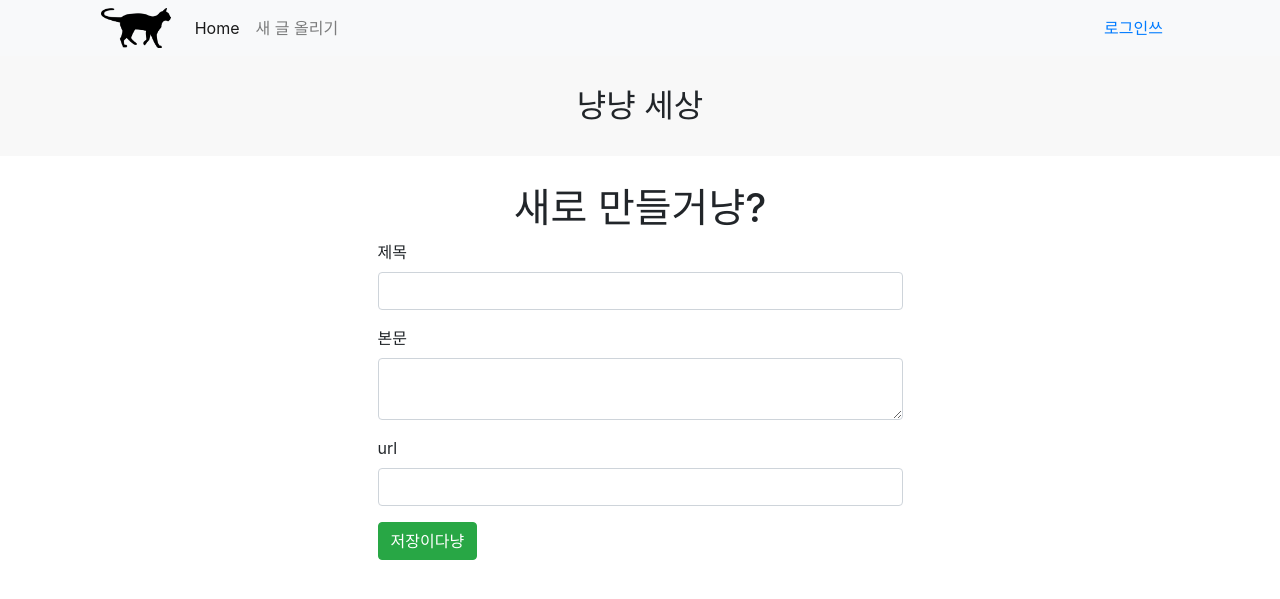
After one commit to SangYunLeee/touchWorld, a Node server app: page /new in a window 1280 px wide. The commit adds this page. Shown: the top 599 px of the page. Run offline with Node 20, Linux system fonts and the light colour scheme; some libraries are stand-ins or nearby versions.

Commit message:
feat : Add page that create new Daily.

```diff
--- a/app.js
+++ b/app.js
@@ -2,27 +2,69 @@
 const express = require("express");
 const ejsMate = require('ejs-mate');
 const path = require('path');
+const methodOverride = require('method-override');
 
 // express app setting
 const app = express();
 
 // set view settings
-
 app.set('view engine', 'ejs');
 app.engine('ejs', ejsMate);
 app.set('views', path.join(__dirname, '/views'));
 app.use(express.static(path.join(__dirname, 'public')));
+app.use(express.urlencoded({ extended: true }));
 
-app.get('/', (req, res) => {
-    res.render('home.ejs');
+const mongoose = require('mongoose');
+const Schema = mongoose.Schema;
+
+const ImageSchema = new Schema({
+    url: String,
+    filename: String,
+    description: String
+});
+const ImageModel = mongoose.model('Image', ImageSchema);
+
+app.get('/', async (req, res) =>  {
+    const imgArray = await ImageModel.find({});
+    res.render('home', {imgArray});
+})
+
+app.get('/new', (req, res) => {
+    res.render('new');
+});
+
+app.post('/', async (req, res) => {
+    console.dir(req.body);
+    const body = req.body;
+    const img = new ImageModel({filename: body.title, description: body.description, url: body.url });
+    await img.save();
+    res.redirect(`/`);
+});
+
+app.get('/:id', async (req, res) =>  {
+    try {
+        const img = await ImageModel.findById(req.params.id);
+        if (!img) {
+            return res.redirect('/');
+        }
+        console.dir(img);
+        res.render('show', { img });
+    } catch (error) {
+        return res.redirect('/');
+    }
 })
 
 
+const db = mongoose.connection;
+db.on('error', console.error.bind(console, 'connection error'));
+db.once('open', () => {
+    console.log("DB connected");
+});
 
 
-
-
-
+const dbUrl = "mongodb://localhost:27017/touch-world";
+mongoose.connect(dbUrl, {
+});
 
 
 
--- a/package.json
+++ b/package.json
@@ -12,6 +12,8 @@
   "dependencies": {
     "ejs": "^3.1.6",
     "ejs-mate": "^3.0.0",
-    "express": "^4.17.2"
+    "express": "^4.17.2",
+    "method-override": "^3.0.0",
+    "mongoose": "^6.2.1"
   }
 }
--- a/public/stylesheets/style.css
+++ b/public/stylesheets/style.css
@@ -5,7 +5,7 @@
 
 .main-header-text {
   height:100px;
-  background-color: rgb(239, 255, 181);
+  background-color: rgb(248, 248, 248);
 }
 
 h2 {
--- a/views/layouts/template.ejs
+++ b/views/layouts/template.ejs
@@ -2,9 +2,8 @@
 <%- include('../partials/navbar') %>
 
 <div class="row vertical-align main-header-text">
-    <h2 class="col-md-12 text-center">냥냥 월드</h2>
+    <h2 class="col-md-12 text-center">냥냥 세상</h2>
 </div>
-
+<div style="height: 13px;"></div>
 <%- body %>
-
 <%- include('../partials/footer') %>
--- /dev/null
+++ b/views/new.ejs
@@ -0,0 +1,31 @@
+<% layout('layouts/template') %>
+
+    <div style="height: 15px;"></div>
+
+    <div class="container">
+
+        <h1 class="d-block text-center">새로 만들거냥?</h1>
+        <div class="col-6 offset-3">
+            <form action="/" method="POST">
+                <div class="mb-3">
+                    <label class="form-label" for="title">제목</label>
+                    <input class="form-control" type="text" id="title" name="title" required>
+                </div>
+                <div class="mb-3">
+                    <label class="form-label" for="description">본문</label>
+                    <textarea class="form-control" type="text" id="description" name="description"
+                        required></textarea>
+                </div>
+                <div class="mb-3">
+                    <label class="form-label" for="description">url</label>
+                    <input class="form-control" type="text" id="url" name="url">
+                </div>
+                <div class="mb-3">
+                    <button class="btn btn-success">저장이다냥</button>
+                </div>
+            </form>
+        </div>
+
+
+
+    </div>
--- a/views/partials/footer.ejs
+++ b/views/partials/footer.ejs
@@ -9,6 +9,12 @@
 <script src="https://stackpath.bootstrapcdn.com/bootstrap/4.3.1/js/bootstrap.min.js"
     integrity="sha384-JjSmVgyd0p3pXB1rRibZUAYoIIy6OrQ6VrjIEaFf/nJGzIxFDsf4x0xIM+B07jRM"
     crossorigin="anonymous"></script>
+
+<script>
+    $(".goToNew").on("click", function() {
+        window.location = '/new';
+    });
+</script>
 </body>
 
 </html>
--- a/views/partials/navbar.ejs
+++ b/views/partials/navbar.ejs
@@ -1,18 +1,20 @@
-<nav class="navbar navbar-expand-lg navbar-light bg-light">
-    <a class="navbar-brand" href="#">Navbar</a>
+<div class="bg-light">
+    <div class="container">
+        <nav class="bg-light navbar navbar-expand-sm navbar-light bg-light">
+            <img height="40" class="d-inline-block mr-3" src="/asset/cat_navbar.png" alt="">
             <button class="navbar-toggler" type="button" data-toggle="collapse" data-target="#navbarTogglerDemo02"
                 aria-controls="navbarTogglerDemo02" aria-expanded="false" aria-label="Toggle navigation">
                 <span class="navbar-toggler-icon"></span>
             </button>
-
             <div class="collapse navbar-collapse" id="navbarTogglerDemo02">
-        <ul class="navbar-nav mr-auto mt-2 mt-lg-0">
+                <ul class="navbar-nav  mr-auto mt-2 mt-lg-0">
                     <a class="nav-link active" href="/">Home</a>
-            <a class="nav-link" href="/campgrounds">All Campground</a>
-            <a class="nav-link" href="/campgrounds/new">New Campground</a>
+                    <a class="nav-link" href="/new">새 글 올리기</a>
                 </ul>
-        <div class="navbar-nav ms-auto">
-            <a class=" nav-link" href="/register">로그인쓰</a>
+                <div class="ms-auto mt-2 mt-lg-0" >
+                    <a class="nav-link pl-0" href="/register">로그인쓰</a>
                 </div>
             </div>
         </nav>
+    </div>
+</div>
--- /dev/null
+++ b/views/show.ejs
@@ -0,0 +1,3 @@
+<% layout('layouts/template') %>
+
+<div>TEST</div>
```
Also changed, not shown: views/home.ejs (+29 -3 lines), public/asset/cat_navbar.png (added), public/asset/cat_noimage.jpg (added). Lines whose indentation alone changed are shown as unchanged.
